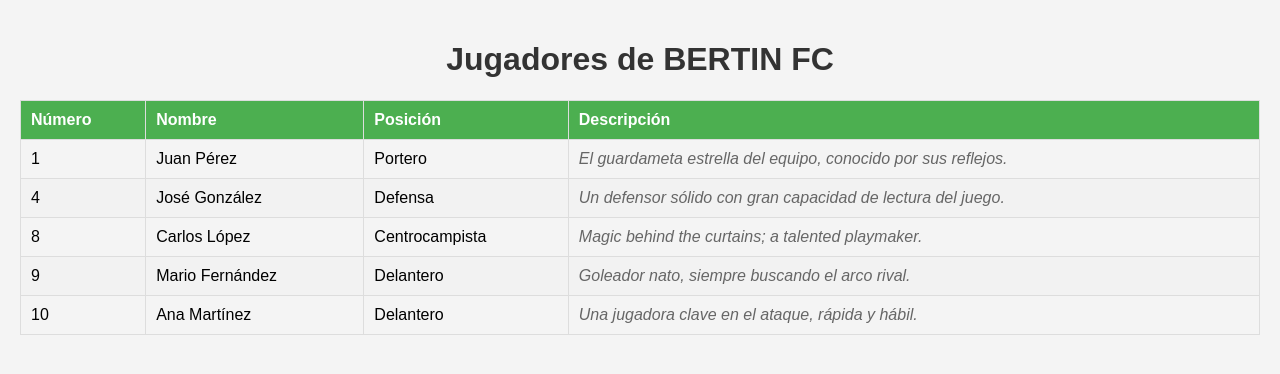
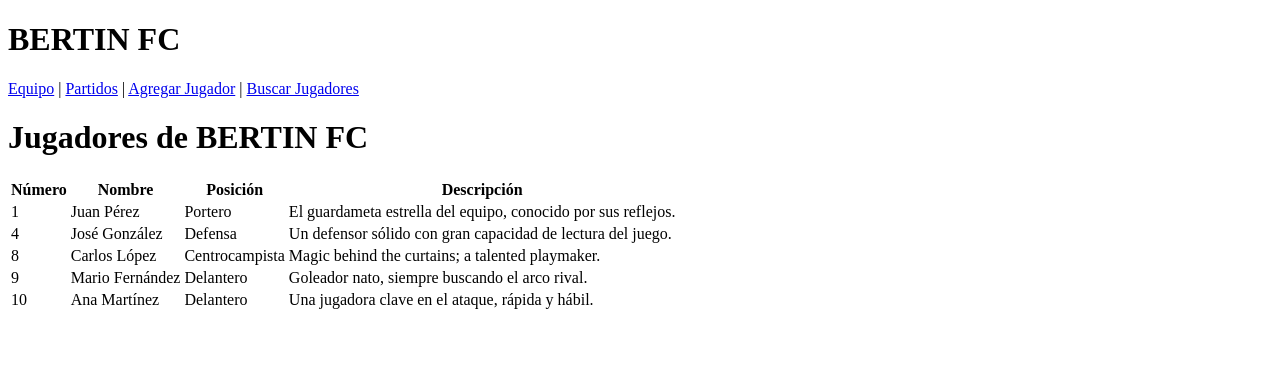
Before and after one commit to bnico-20/Proyecto, a Django app: page /blog/equipo in a window 1280 px wide. Shown: the top 374 px of the page. Run offline with Django 5.2, Linux system fonts and the light colour scheme.

Commit message:
Actualización: Mejoras en los templates y funcionalidad de búsqueda

```diff
--- a/blog/templates/blog/base.html
+++ b/blog/templates/blog/base.html
@@ -15,7 +15,7 @@
         </nav>
     </header>
     <main>
-        {% block BERTIN FC %}
+        {% block BERTIN_FC %}
         {% endblock %}
     </main>
 </body>
--- a/blog/templates/blog/equipo.html
+++ b/blog/templates/blog/equipo.html
@@ -1,58 +1,6 @@
-<!DOCTYPE html>
-<html lang="es">
-<head>
-    <meta charset="UTF-8">
-    <meta name="viewport" content="width=device-width, initial-scale=1.0">
-    <title>Jugadores BERTIN FC</title>
-    <style>
-        body {
-            font-family: Arial, sans-serif;
-            background-color: #f4f4f4;
-            margin: 0;
-            padding: 20px;
-        }
+{% extends 'blog/base.html' %}
 
-        h1 {
-            text-align: center;
-            color: #333;
-        }
-
-        table {
-            width: 100%;
-            border-collapse: collapse;
-            margin: 20px 0;
-        }
-
-        table, th, td {
-            border: 1px solid #ddd;
-        }
-
-        th, td {
-            padding: 10px;
-            text-align: left;
-        }
-
-        th {
-            background-color: #4CAF50;
-            color: white;
-        }
-
-        tr:nth-child(even) {
-            background-color: #f2f2f2;
-        }
-
-        tr:hover {
-            background-color: #ddd;
-        }
-
-        .player-description {
-            font-style: italic;
-            color: #666;
-        }
-    </style>
-</head>
-<body>
-
+{% block BERTIN_FC %}
 <h1>Jugadores de BERTIN FC</h1>
 
 <table>
@@ -97,6 +45,4 @@
         </tr>
     </tbody>
 </table>
-
-</body>
-</html>
+{% endblock %}
--- a/blog/templates/blog/form_jugador.html
+++ b/blog/templates/blog/form_jugador.html
@@ -1,6 +1,6 @@
 {% extends 'blog/base.html' %}
 
-{% block BERTIN FC %}
+{% block BERTIN_FC %}
 <h3 style="color: cadetblue;">Agregar Jugador:</h3>
 
 <form method="POST">
--- a/blog/templates/blog/form_partido.html
+++ b/blog/templates/blog/form_partido.html
@@ -1,6 +1,6 @@
 {% extends 'blog/base.html' %}
 
-{% block BERTIN FC %}
+{% block BERTIN_FC %}
 
 <h3 style="color: cadetblue;">Resultado del partido:</h3>
 
--- a/blog/views.py
+++ b/blog/views.py
@@ -20,5 +20,9 @@ def agregar_jugador(request):
     return render(request, 'blog/form_jugador.html', {'formulario': formulario})
 
 def buscar_jugadores(request):
-    jugadores = Jugador.objects.all()
-    return render(request, 'blog/jugadores.html', {'jugadores': jugadores})
+    query = request.GET.get('q')  # Obtiene el valor del campo de búsqueda
+    if query:
+        jugadores = Jugador.objects.filter(nombre__icontains=query)  # Filtra jugadores por nombre
+    else:
+        jugadores = Jugador.objects.all()  # Muestra todos los jugadores si no hay búsqueda
+    return render(request, 'blog/jugadores.html', {'jugadores': jugadores, 'query': query})
```
Also changed, not shown: blog/templates/blog/jugadores.html (+9 -1 lines), blog/templates/blog/partidos.html (+3 -52 lines), blog/migrations/0002_jugador.py (added), db.sqlite3. Lines whose indentation alone changed are shown as unchanged.
